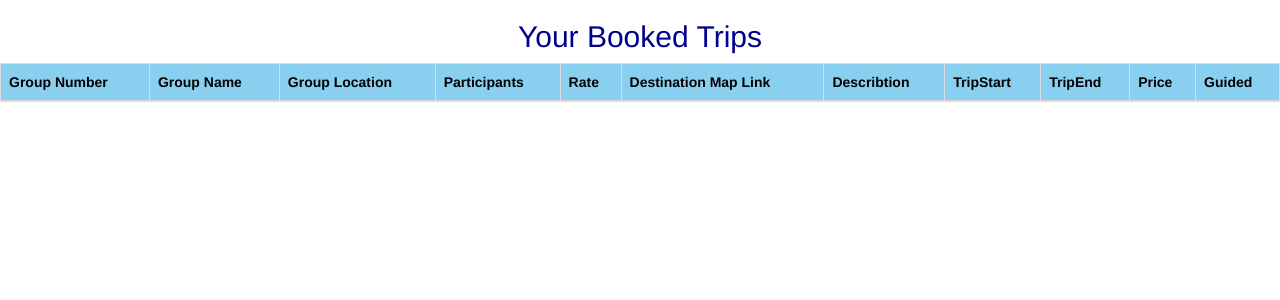
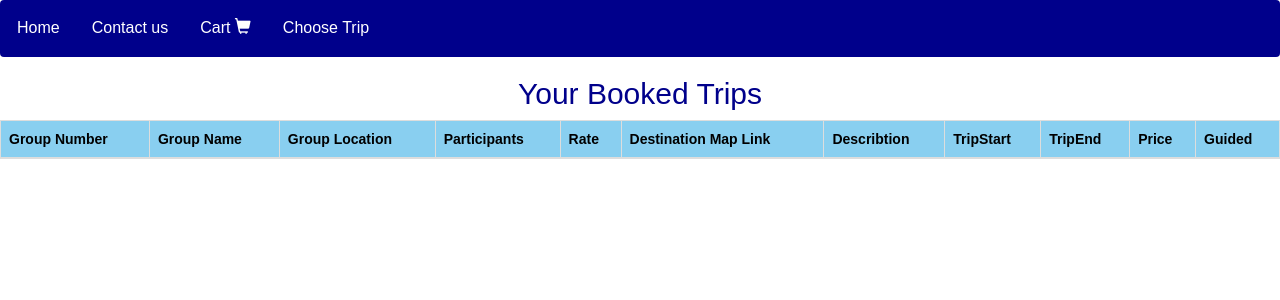
Before and after one commit to yasminkandil/WebHiking, a PHP site: page /TripHistory.php in a window 1280 px wide. Shown: the top 300 px of the page. Run offline with PHP 8.4, Linux system fonts and the light colour scheme; the visitor is signed in with stand-in values (Sample User, id 1); tables that the repository leaves empty or names only in its code hold one stand-in row (values such as "Sample post"); lists and menus that the app fills with data are empty; some libraries are stand-ins or nearby versions.

Commit message:
Update TripHistory.php

```diff
--- a/TripHistory.php
+++ b/TripHistory.php
@@ -15,7 +15,15 @@
 </head>
 <body>
 <?php
-session_start();?>
+session_start();
+include_once "StyleHome.html"?>
+<div class="navbar">
+      <a href="Hikerhomepage.php">Home</a>
+    <a href="Contact_Us.php">Contact us</a>
+    <a href="rogrogshop.php">Cart <span class="glyphicon glyphicon-shopping-cart"></span> </a>
+    <a href="ChooseTrip.php">Choose Trip</a>
+
+  </div>
  <div class="container,table">
 	<h2 style="color:#00008B;text-align:center;">Your Booked Trips</h2>
 	<table class="table table-striped table-bordered">
@@ -42,7 +50,7 @@ if(!$db)
 {
     die("Connection failed: " . mysqli_connect_error());
 }
-$records = mysqli_query($db,"select * from groups join tripforhiker on (Group_ID=GroupSelected) "); // fetch data from database
+$records = mysqli_query($db,"select * from groups join tripforhiker on (Group_ID=GroupSelected) where user_id=".$_SESSION['ID']);
 
 while($data = mysqli_fetch_array($records))
 {
```
